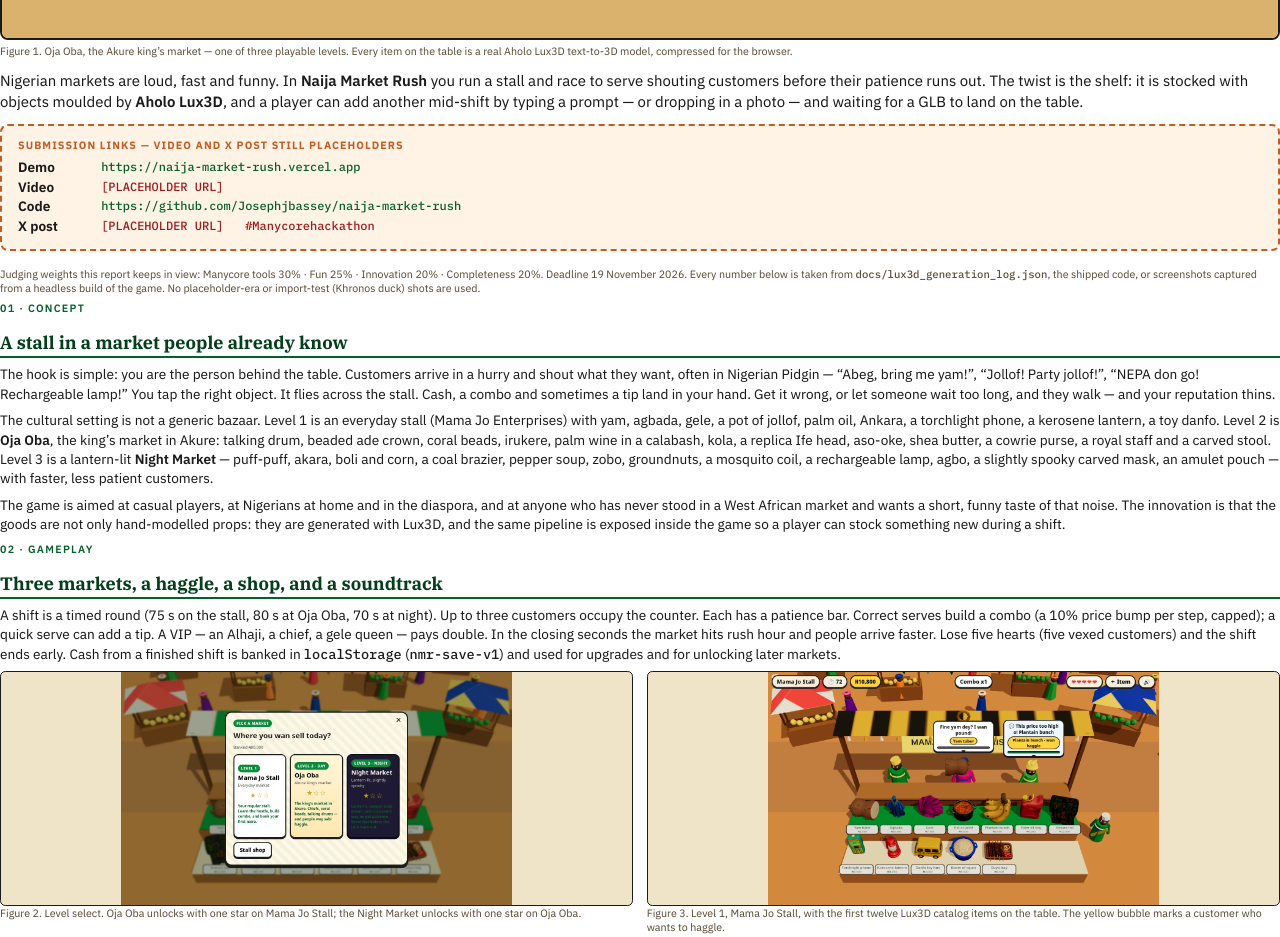
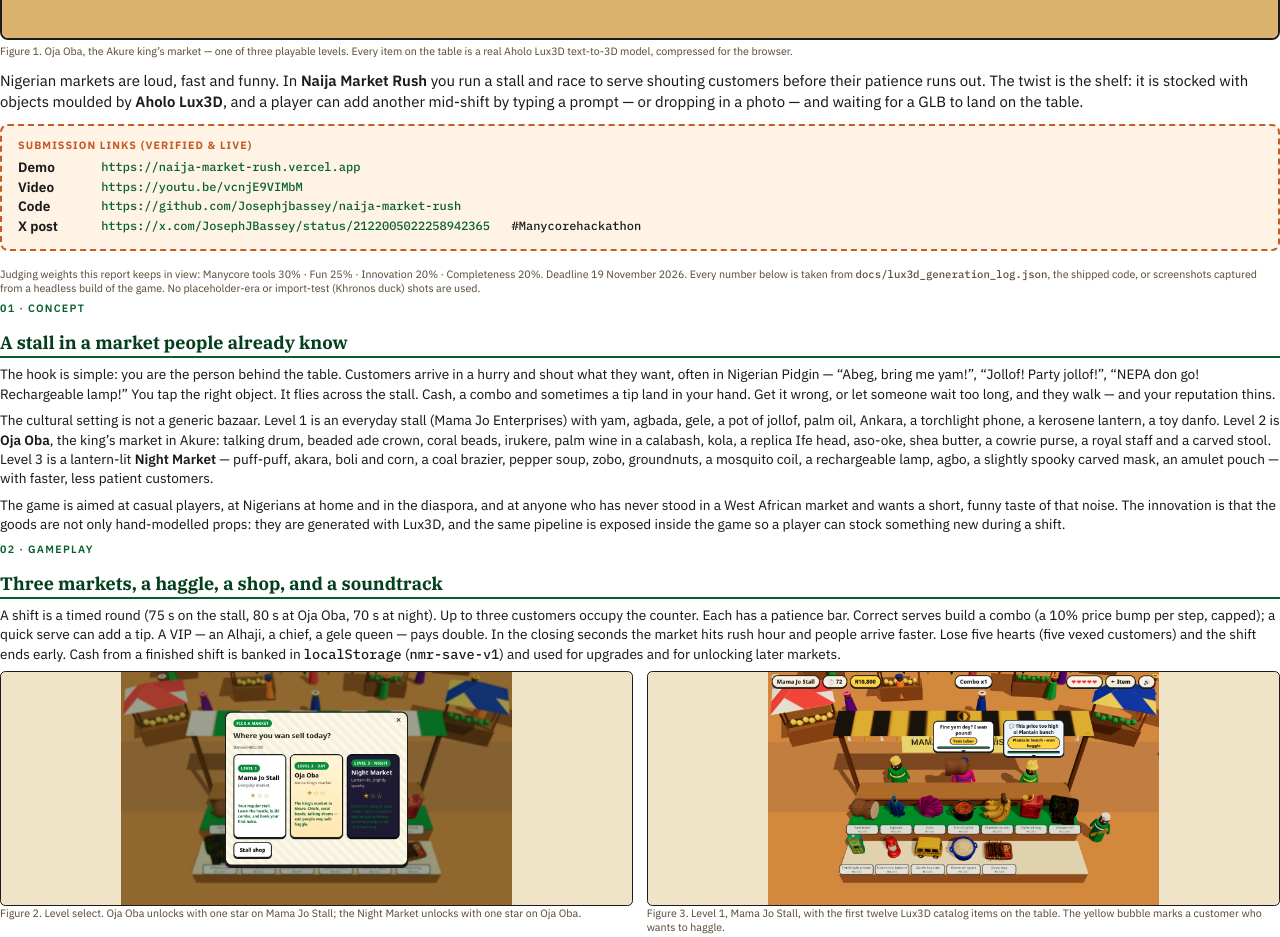
Before and after one commit to Josephjbassey/naija-market-rush, a plain HTML site: page docs/Naija_Market_Rush_Report.html in a window 1280 px wide. Shown: the part 900-1837 px from the top of the page. Drawn offline with Linux system fonts and the light colour scheme.

Commit message:
Add final submission video and X post links to README and report

```diff
--- a/docs/Naija_Market_Rush_Report.html
+++ b/docs/Naija_Market_Rush_Report.html
@@ -179,12 +179,12 @@ footer.colophon { margin-top: 14pt; padding-top: 8pt; border-top: 1.5pt solid va
   </figure>
   <p class="lead">Nigerian markets are loud, fast and funny. In <strong>Naija Market Rush</strong> you run a stall and race to serve shouting customers before their patience runs out. The twist is the shelf: it is stocked with objects moulded by <strong>Aholo Lux3D</strong>, and a player can add another mid-shift by typing a prompt — or dropping in a photo — and waiting for a GLB to land on the table.</p>
   <div class="placeholder">
-    <div class="ph-title">Submission links — video and X post still placeholders</div>
+    <div class="ph-title">Submission links (verified &amp; live)</div>
     <dl>
       <dt>Demo</dt><dd class="live"><a href="https://naija-market-rush.vercel.app">https://naija-market-rush.vercel.app</a></dd>
-      <dt>Video</dt><dd>[PLACEHOLDER URL]</dd>
+      <dt>Video</dt><dd class="live"><a href="https://youtu.be/vcnjE9VIMbM">https://youtu.be/vcnjE9VIMbM</a></dd>
       <dt>Code</dt><dd class="live"><a href="https://github.com/Josephjbassey/naija-market-rush">https://github.com/Josephjbassey/naija-market-rush</a></dd>
-      <dt>X post</dt><dd>[PLACEHOLDER URL] &nbsp; #Manycorehackathon</dd>
+      <dt>X post</dt><dd class="live"><a href="https://x.com/JosephJBassey/status/2122005022258942365">https://x.com/JosephJBassey/status/2122005022258942365</a> &nbsp; #Manycorehackathon</dd>
     </dl>
   </div>
   <p class="small">Judging weights this report keeps in view: Manycore tools 30% · Fun 25% · Innovation 20% · Completeness 20%. Deadline 19 November 2026. Every number below is taken from <span class="mono">docs/lux3d_generation_log.json</span>, the shipped code, or screenshots captured from a headless build of the game. No placeholder-era or import-test (Khronos duck) shots are used.</p>
@@ -507,7 +507,7 @@ footer.colophon { margin-top: 14pt; padding-top: 8pt; border-top: 1.5pt solid va
     <li>Generation time varied widely (108.6 s to 733.0 s). Credits are charged at create even if a local poll times out; three Round-2 files had to be salvaged by task id. Output URLs expire in about two hours.</li>
     <li>The in-game Tomato basket was not put through the catalog compression pass (raw 9.76 MB).</li>
     <li>The Night Market is deliberately dark; a few items on the lower shelf are harder to read than on the day markets.</li>
-    <li>The public Vercel demo is static: it plays the shipped catalog, but live Lux3D generation is not offered there (no backend, no API key). Hosting on ModelScope Studio has not been tested. The video and X post links on the first page are still placeholders.</li>
+    <li>The public Vercel demo is static: it plays the shipped catalog, but live Lux3D generation is not offered there (no backend, no API key). Hosting on ModelScope Studio has not been tested.</li>
     <li>Single-player only. Sound is synthesised, not recorded.</li>
   </ul>
 
@@ -517,14 +517,14 @@ footer.colophon { margin-top: 14pt; padding-top: 8pt; border-top: 1.5pt solid va
     <li>Lux3D scenery: stall umbrella, a danfo, a fabric rack, a mama-put stand — the manifest already has a place for them.</li>
     <li>Further markets (Kano, Onitsha, Balogun Street) and, later, a multiplayer market day.</li>
     <li>Lux3D articulation for items that should flex or steam, and a slightly brighter fill light on the night shelf.</li>
-    <li>A tested ModelScope Studio deploy, and optionally a private server-side backend if live generation should be offered online. Fill in the video and X post links still marked <span class="mono">[PLACEHOLDER URL]</span> on the first page.</li>
+    <li>A tested ModelScope Studio deploy, and optionally a private server-side backend if live generation should be offered online.</li>
   </ul>
 </section>
 
 <section class="section">
   <h2>Credits &amp; licences</h2>
   <p>Game, catalog prompts, report and procedural audio: Joseph Bassey John. 3D catalog and the live Tomato basket: Aholo Lux3D (G1-Turbo, cartoon). Engine and tooling as listed in section 7. Audio: original work, CC0 1.0 — see <span class="mono">docs/AUDIO_CREDITS.md</span>. This report is set in IBM Plex (SIL Open Font License). Third-party engine and library licences remain with their authors (Three.js, Vite, FastAPI, Playwright, gltf-transform, Gradio).</p>
-  <p class="small"><strong>Links:</strong> the public demo and the GitHub repository are filled in on the title page. The video and X post remain clearly marked <span class="mono">[PLACEHOLDER URL]</span> and must be filled in before submission.</p>
+  <p class="small"><strong>Links:</strong> the public demo, gameplay video, GitHub repository and X post submission are all filled in and verified on the title page.</p>
 </section>
 
 <!-- ===================== APPENDIX TABLE ===================== -->
```
Also changed, not shown: docs/REPORT_OUTLINE.md (+1 -1 lines), README.md, 1 other file.
